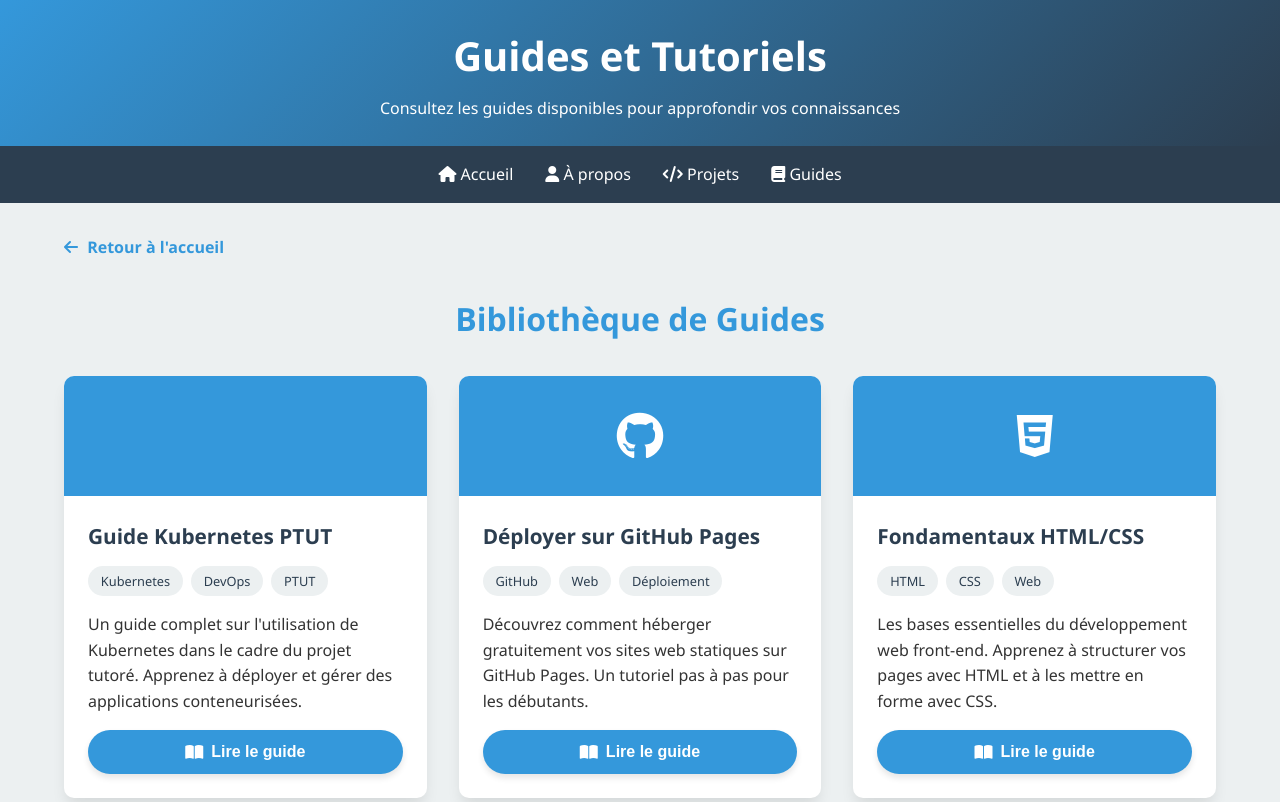
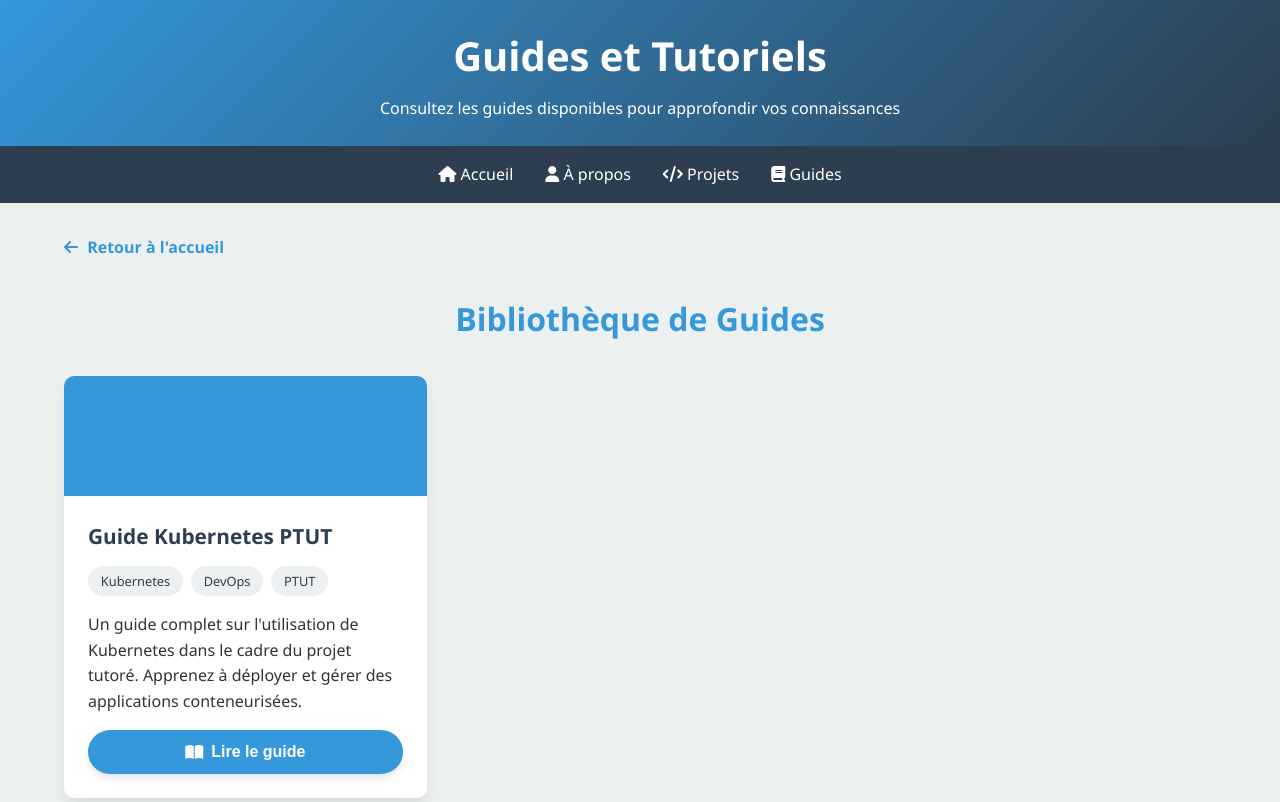
Before and after one commit to AlexisDcn/WebsiteAlexis, a plain HTML site: page guides.html in a window 1280 px wide. Shown: the top 802 px of the page. Drawn offline with nearby package versions, Linux system fonts and the light colour scheme.

Commit message:
Update guides.html

```diff
--- a/guides.html
+++ b/guides.html
@@ -406,51 +406,7 @@
           </button>
         </div>
       </div>
-
-      <!-- Guide GitHub Pages -->
-      <div class="guide-card">
-        <div class="guide-icon">
-          <i class="fab fa-github"></i>
-        </div>
-        <div class="guide-content">
-          <h3 class="guide-title">Déployer sur GitHub Pages</h3>
-          <div class="guide-tags">
-            <span class="tag">GitHub</span>
-            <span class="tag">Web</span>
-            <span class="tag">Déploiement</span>
-          </div>
-          <p class="guide-description">
-            Découvrez comment héberger gratuitement vos sites web statiques sur GitHub Pages. Un tutoriel pas à pas pour les débutants.
-          </p>
-          <button class="btn" onclick="openGuide('GUIDE_GITHUB_PAGES.md')">
-            <i class="fas fa-book-open"></i> Lire le guide
-          </button>
-        </div>
-      </div>
-
-      <!-- Guide HTML/CSS -->
-      <div class="guide-card">
-        <div class="guide-icon">
-          <i class="fab fa-html5"></i>
-        </div>
-        <div class="guide-content">
-          <h3 class="guide-title">Fondamentaux HTML/CSS</h3>
-          <div class="guide-tags">
-            <span class="tag">HTML</span>
-            <span class="tag">CSS</span>
-            <span class="tag">Web</span>
-          </div>
-          <p class="guide-description">
-            Les bases essentielles du développement web front-end. Apprenez à structurer vos pages avec HTML et à les mettre en forme avec CSS.
-          </p>
-          <button class="btn" onclick="openGuide('GUIDE_HTML_CSS.md')">
-            <i class="fas fa-book-open"></i> Lire le guide
-          </button>
-        </div>
-      </div>
     </div>
-  </div>
-
   <!-- Modal pour afficher le contenu du guide -->
   <div id="guideModal" class="modal">
     <div class="modal-content">
```
